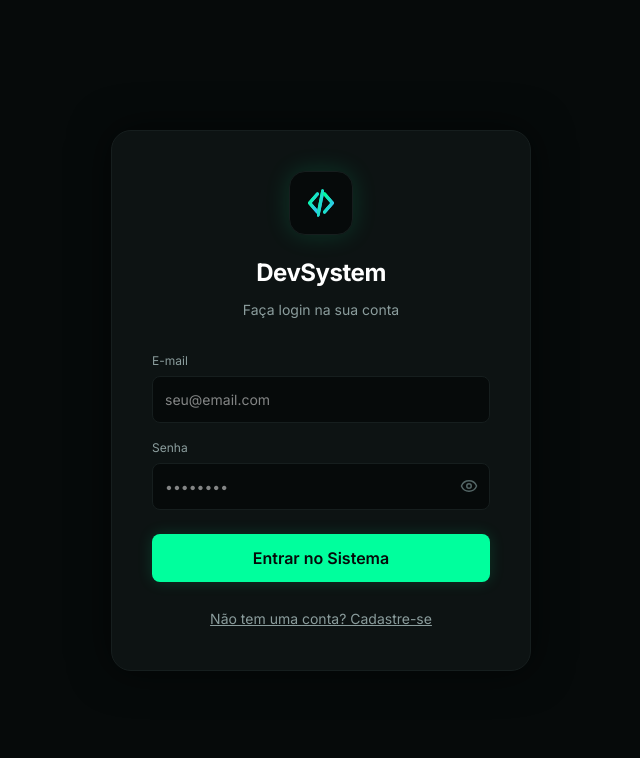
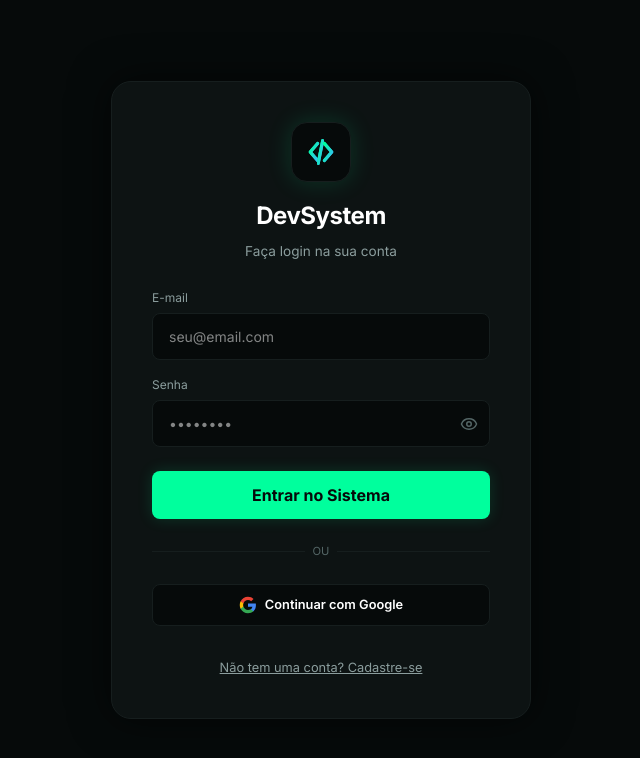
Before and after one commit to Matheusvs1998/painel-dev, a React (Vite) app: page / in a window 1280 px wide. Shown: the top 758 px of the page, without its empty margins (319-959 px from the left). Built offline with nearby package versions, Linux system fonts and the light colour scheme.

Commit message:
feat(auth): adicionar validacao de token OTP de 6 digitos e login com Google

```diff
--- a/src/components/Auth.jsx
+++ b/src/components/Auth.jsx
@@ -1,7 +1,8 @@
 import React, { useState } from 'react';
 import { supabase } from '../lib/supabase';
-import { Eye, EyeOff } from 'lucide-react';
+import { Eye, EyeOff, KeyRound, Mail, ArrowLeft, RefreshCw, CheckCircle2 } from 'lucide-react';
 import Logo from './Logo';
+import { toast } from 'sonner';
 
 // ── Design tokens ──────────────────────────────
 const C = {
@@ -20,7 +21,7 @@ const C = {
 
 const inputStyle = {
   width: '100%',
-  padding: '0.75rem',
+  padding: '0.75rem 1rem',
   background: C.bg,
   border: `1px solid ${C.border}`,
   borderRadius: '0.5rem',
@@ -28,19 +29,22 @@ const inputStyle = {
   fontFamily: 'Inter, sans-serif',
   fontSize: '0.875rem',
   outline: 'none',
-  transition: 'border-color 0.2s',
+  transition: 'all 0.2s',
   boxSizing: 'border-box'
 };
 
 export default function Auth() {
+  // 'login' | 'signup' | 'verify_otp' | 'forgot_password'
+  const [authMode, setAuthMode] = useState('login');
   const [loading, setLoading] = useState(false);
   const [email, setEmail] = useState('');
   const [password, setPassword] = useState('');
-  const [isLogin, setIsLogin] = useState(true);
+  const [otpToken, setOtpToken] = useState('');
+  const [showPassword, setShowPassword] = useState(false);
   const [errorMsg, setErrorMsg] = useState(null);
   const [successMsg, setSuccessMsg] = useState(null);
-  const [showPassword, setShowPassword] = useState(false);
 
+  // Login ou Cadastro
   const handleAuth = async (e) => {
     e.preventDefault();
     setLoading(true);
@@ -48,18 +52,87 @@ export default function Auth() {
     setSuccessMsg(null);
 
     try {
-      if (isLogin) {
+      if (authMode === 'login') {
         const { error } = await supabase.auth.signInWithPassword({ email, password });
         if (error) throw error;
+        toast.success('Login realizado com sucesso!');
+      } else if (authMode === 'signup') {
+        const { data, error } = await supabase.auth.signUp({ email, password });
+        if (error) throw error;
+
+        // Se o Supabase exigir confirmação por e-mail (session null)
+        if (!data.session) {
+          setAuthMode('verify_otp');
+          setSuccessMsg(`Enviamos um token de confirmação para ${email}. Digite o código abaixo para ativar sua conta:`);
+          toast.info('Código de confirmação enviado para seu e-mail!');
         } else {
-        const { error } = await supabase.auth.signUp({ email, password });
-        if (error) throw error;
-        setSuccessMsg('Conta criada com sucesso! Você já pode entrar.');
+          toast.success('Conta criada e autenticada com sucesso!');
+        }
       }
     } catch (error) {
       setErrorMsg(error.message);
     } finally {
       setLoading(false);
+    }
+  };
+
+  // Verificação de Token OTP
+  const handleVerifyOtp = async (e) => {
+    e.preventDefault();
+    if (!otpToken || otpToken.length < 6) {
+      return setErrorMsg('Digite o token completo de 6 dígitos recebido por e-mail.');
+    }
+    setLoading(true);
+    setErrorMsg(null);
+    setSuccessMsg(null);
+
+    try {
+      const { data, error } = await supabase.auth.verifyOtp({
+        email,
+        token: otpToken.trim(),
+        type: 'signup'
+      });
+
+      if (error) throw error;
+      toast.success('Conta confirmada com sucesso! Bem-vindo.');
+    } catch (error) {
+      setErrorMsg(error.message || 'Token inválido ou expirado.');
+    } finally {
+      setLoading(false);
+    }
+  };
+
+  // Reenviar Token OTP
+  const handleResendOtp = async () => {
+    setLoading(true);
+    setErrorMsg(null);
+    try {
+      const { error } = await supabase.auth.resend({
+        type: 'signup',
+        email
+      });
+      if (error) throw error;
+      toast.success('Novo código de confirmação reenviado!');
+      setSuccessMsg(`Reenviamos um novo código para ${email}.`);
+    } catch (error) {
+      setErrorMsg(error.message);
+    } finally {
+      setLoading(false);
+    }
+  };
+
+  // Login com o Google (OAuth)
+  const handleGoogleLogin = async () => {
+    try {
+      const { error } = await supabase.auth.signInWithOAuth({
+        provider: 'google',
+        options: {
+          redirectTo: window.location.origin
+        }
+      });
+      if (error) throw error;
+    } catch (error) {
+      toast.error('Erro ao conectar com Google: ' + error.message);
     }
   };
 
@@ -73,35 +146,129 @@ export default function Auth() {
         border: `1px solid ${C.border}`, width: '100%', maxWidth: '420px',
         boxShadow: `0 0 40px rgba(0,0,0,0.6)`
       }}>
-        <div style={{ textAlign: 'center', marginBottom: '2rem' }}>
+        {/* Cabeçalho */}
+        <div style={{ textAlign: 'center', marginBottom: '1.75rem' }}>
           <div style={{
-            width: '4rem', height: '4rem', background: C.bg, borderRadius: '1rem',
-            margin: '0 auto 1.25rem', display: 'flex', alignItems: 'center', justifyContent: 'center',
+            width: '3.75rem', height: '3.75rem', background: C.bg, borderRadius: '1rem',
+            margin: '0 auto 1rem', display: 'flex', alignItems: 'center', justifyContent: 'center',
             border: `1px solid ${C.border}`,
             boxShadow: `0 0 25px ${C.neonDim}`
           }}>
-            <Logo size={36} />
+            <Logo size={34} />
           </div>
           <h1 style={{ margin: 0, color: C.text, fontSize: '1.5rem', fontWeight: 'bold', letterSpacing: '-0.02em' }}>
             DevSystem
           </h1>
-          <p style={{ margin: '0.5rem 0 0', color: C.muted, fontSize: '0.875rem' }}>
-            {isLogin ? 'Faça login na sua conta' : 'Crie sua nova conta de desenvolvedor'}
+          <p style={{ margin: '0.4rem 0 0', color: C.muted, fontSize: '0.85rem' }}>
+            {authMode === 'verify_otp'
+              ? 'Confirmação de Segurança'
+              : authMode === 'signup'
+                ? 'Crie sua nova conta de desenvolvedor'
+                : 'Faça login na sua conta'}
           </p>
         </div>
 
+        {/* Mensagens de Feedback */}
         {errorMsg && (
-          <div style={{ background: 'rgba(248,113,113,0.1)', border: `1px solid ${C.red}`, color: C.red, padding: '0.75rem', borderRadius: '0.5rem', fontSize: '0.875rem', marginBottom: '1rem', textAlign: 'center' }}>
+          <div style={{ background: 'rgba(248,113,113,0.1)', border: `1px solid ${C.red}`, color: C.red, padding: '0.75rem', borderRadius: '0.5rem', fontSize: '0.8rem', marginBottom: '1rem', textAlign: 'center' }}>
             {errorMsg}
           </div>
         )}
 
         {successMsg && (
-          <div style={{ background: C.neonDim, border: `1px solid ${C.neonBorder}`, color: C.neon, padding: '0.75rem', borderRadius: '0.5rem', fontSize: '0.875rem', marginBottom: '1rem', textAlign: 'center' }}>
+          <div style={{ background: C.neonDim, border: `1px solid ${C.neonBorder}`, color: C.neon, padding: '0.75rem', borderRadius: '0.5rem', fontSize: '0.8rem', marginBottom: '1rem', textAlign: 'center', lineHeight: '1.4' }}>
             {successMsg}
           </div>
         )}
 
+        {/* TELA DE VERIFICAÇÃO DE TOKEN OTP */}
+        {authMode === 'verify_otp' ? (
+          <form onSubmit={handleVerifyOtp} style={{ display: 'flex', flexDirection: 'column', gap: '1rem' }}>
+            <div>
+              <label style={{ display: 'block', color: C.muted, fontSize: '0.75rem', marginBottom: '0.375rem' }}>
+                Token de 6 dígitos recebido por e-mail:
+              </label>
+              <div style={{ position: 'relative' }}>
+                <input
+                  type="text"
+                  maxLength={6}
+                  value={otpToken}
+                  onChange={(e) => setOtpToken(e.target.value.replace(/\D/g, ''))}
+                  required
+                  autoFocus
+                  style={{
+                    ...inputStyle,
+                    letterSpacing: '8px',
+                    fontSize: '1.25rem',
+                    textAlign: 'center',
+                    fontWeight: 'bold',
+                    color: C.neon,
+                    fontFamily: 'monospace'
+                  }}
+                  placeholder="123456"
+                />
+              </div>
+            </div>
+
+            <button
+              type="submit"
+              disabled={loading}
+              style={{
+                marginTop: '0.5rem',
+                padding: '0.75rem',
+                borderRadius: '0.5rem',
+                border: 'none',
+                background: C.neon,
+                color: C.bg,
+                fontWeight: '700',
+                cursor: loading ? 'not-allowed' : 'pointer',
+                opacity: loading ? 0.7 : 1,
+                transition: 'all 0.2s',
+                boxShadow: `0 0 15px ${C.neonDim}`
+              }}
+            >
+              {loading ? 'Validando token...' : 'Confirmar Token & Entrar'}
+            </button>
+
+            <div style={{ display: 'flex', justifyContent: 'space-between', marginTop: '0.5rem' }}>
+              <button
+                type="button"
+                onClick={handleResendOtp}
+                disabled={loading}
+                style={{
+                  background: 'none',
+                  border: 'none',
+                  color: C.neon,
+                  fontSize: '0.75rem',
+                  cursor: 'pointer',
+                  display: 'flex',
+                  alignItems: 'center',
+                  gap: '4px'
+                }}
+              >
+                <RefreshCw size={12} /> Reenviar código
+              </button>
+
+              <button
+                type="button"
+                onClick={() => setAuthMode('login')}
+                style={{
+                  background: 'none',
+                  border: 'none',
+                  color: C.muted,
+                  fontSize: '0.75rem',
+                  cursor: 'pointer',
+                  display: 'flex',
+                  alignItems: 'center',
+                  gap: '4px'
+                }}
+              >
+                <ArrowLeft size={12} /> Voltar ao login
+              </button>
+            </div>
+          </form>
+        ) : (
+          /* TELA DE LOGIN / CADASTRO */
           <form onSubmit={handleAuth} style={{ display: 'flex', flexDirection: 'column', gap: '1rem' }}>
             <div>
               <label style={{ display: 'block', color: C.muted, fontSize: '0.75rem', marginBottom: '0.375rem' }}>E-mail</label>
@@ -149,32 +316,76 @@ export default function Auth() {
                 border: 'none',
                 background: C.neon,
                 color: C.bg,
-              fontWeight: '600',
+                fontWeight: '700',
                 cursor: loading ? 'not-allowed' : 'pointer',
                 opacity: loading ? 0.7 : 1,
                 transition: 'all 0.2s',
                 boxShadow: `0 0 15px ${C.neonDim}`
               }}
             >
-            {loading ? 'Aguarde...' : (isLogin ? 'Entrar no Sistema' : 'Criar Conta')}
+              {loading ? 'Aguarde...' : (authMode === 'login' ? 'Entrar no Sistema' : 'Criar Conta')}
             </button>
-        </form>
 
-        <div style={{ marginTop: '1.5rem', textAlign: 'center' }}>
+            {/* Divisor */}
+            <div style={{ display: 'flex', alignItems: 'center', margin: '0.5rem 0', gap: '0.5rem' }}>
+              <div style={{ flex: 1, height: '1px', background: C.border }}></div>
+              <span style={{ fontSize: '0.7rem', color: C.subtle, textTransform: 'uppercase' }}>ou</span>
+              <div style={{ flex: 1, height: '1px', background: C.border }}></div>
+            </div>
+
+            {/* Botão Login com Google */}
             <button
-            onClick={() => setIsLogin(!isLogin)}
+              type="button"
+              onClick={handleGoogleLogin}
+              style={{
+                display: 'flex',
+                alignItems: 'center',
+                justifyContent: 'center',
+                gap: '0.5rem',
+                padding: '0.65rem',
+                borderRadius: '0.5rem',
+                background: C.bg,
+                border: `1px solid ${C.border}`,
+                color: C.text,
+                fontSize: '0.8rem',
+                fontWeight: '600',
+                cursor: 'pointer',
+                transition: 'all 0.2s'
+              }}
+              className="hover:border-[var(--neonBorder)]"
+            >
+              <svg width="18" height="18" viewBox="0 0 24 24">
+                <path fill="#4285F4" d="M22.56 12.25c0-.78-.07-1.53-.2-2.25H12v4.26h5.92c-.26 1.37-1.04 2.53-2.21 3.31v2.77h3.57c2.08-1.92 3.28-4.74 3.28-8.09z"/>
+                <path fill="#34A853" d="M12 23c2.97 0 5.46-.98 7.28-2.66l-3.57-2.77c-.98.66-2.23 1.06-3.71 1.06-2.86 0-5.29-1.93-6.16-4.53H2.18v2.84C3.99 20.53 7.7 23 12 23z"/>
+                <path fill="#FBBC05" d="M5.84 14.09c-.22-.66-.35-1.36-.35-2.09s.13-1.43.35-2.09V7.06H2.18C1.43 8.55 1 10.22 1 12s.43 3.45 1.18 4.94l2.85-2.22.81-.63z"/>
+                <path fill="#EA4335" d="M12 5.38c1.62 0 3.06.56 4.21 1.64l3.15-3.15C17.45 2.09 14.97 1 12 1 7.7 1 3.99 3.47 2.18 7.06l3.66 2.84c.87-2.6 3.3-4.52 6.16-4.52z"/>
+              </svg>
+              Continuar com Google
+            </button>
+
+            {/* Alternar entre Login e Cadastro */}
+            <div style={{ marginTop: '0.75rem', textAlign: 'center' }}>
+              <button
+                type="button"
+                onClick={() => {
+                  setAuthMode(authMode === 'login' ? 'signup' : 'login');
+                  setErrorMsg(null);
+                  setSuccessMsg(null);
+                }}
                 style={{
                   background: 'none',
                   border: 'none',
                   color: C.muted,
-              fontSize: '0.875rem',
+                  fontSize: '0.8rem',
                   cursor: 'pointer',
                   textDecoration: 'underline'
                 }}
               >
-            {isLogin ? 'Não tem uma conta? Cadastre-se' : 'Já tem uma conta? Faça Login'}
+                {authMode === 'login' ? 'Não tem uma conta? Cadastre-se' : 'Já tem uma conta? Faça Login'}
               </button>
             </div>
+          </form>
+        )}
       </div>
     </div>
   );
```
Lines whose indentation alone changed are shown as unchanged.
